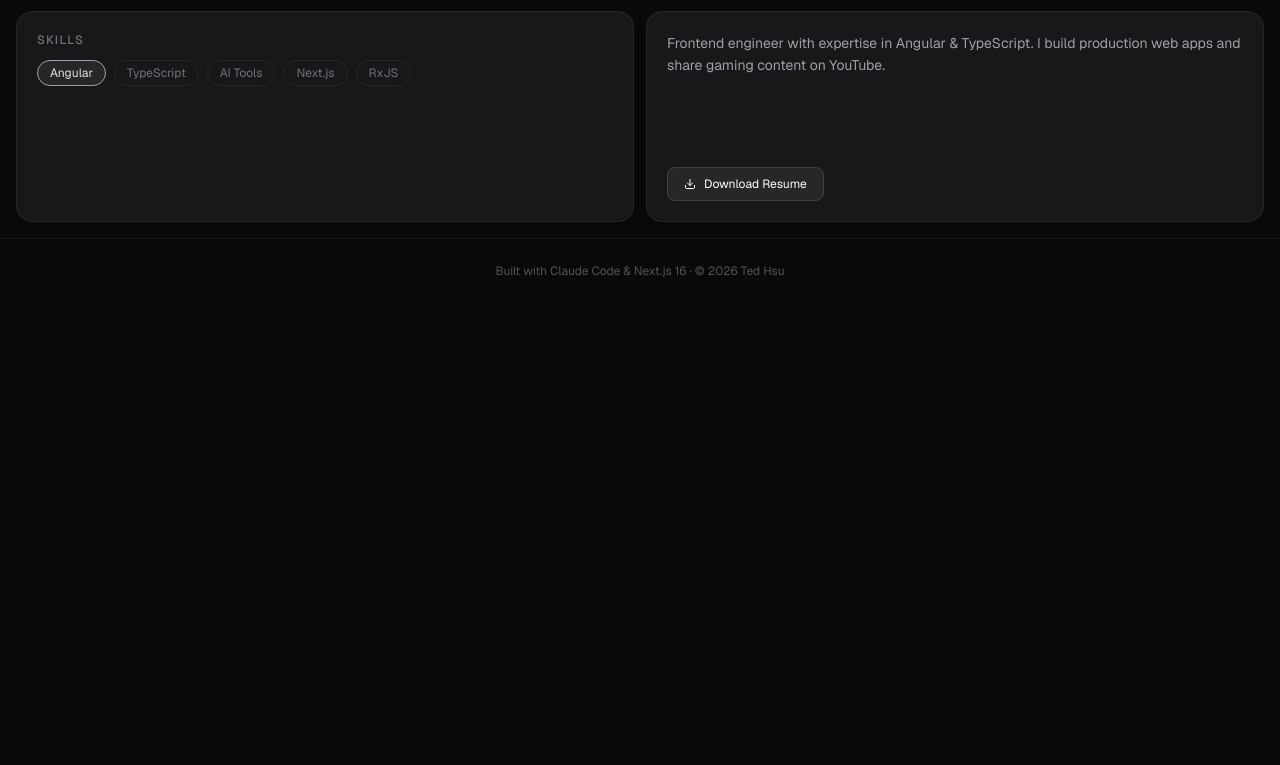
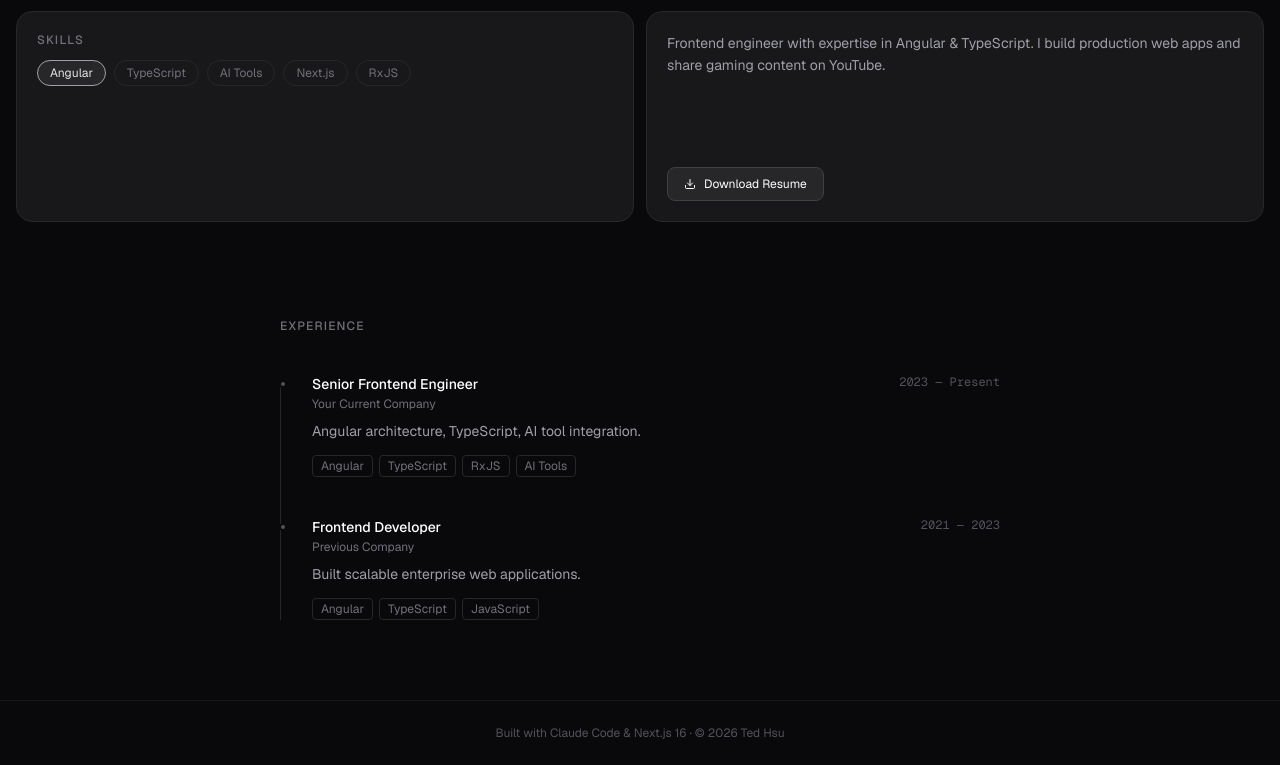
Before and after one commit to tedythsu/ted-hsu, a Next.js app: page / in a window 1280 px wide. Shown: the part 506-1271 px from the top of the page. Before the commit the page ends 809 px from the top, so only its background shows below. Built offline with nearby package versions, Linux system fonts and the light colour scheme.

Commit message:
feat: ResumeTimeline, Footer, PageTransition — all pages wrapped with fade+slide animation

```diff
--- a/app/page.tsx
+++ b/app/page.tsx
@@ -1,5 +1,12 @@
 import { BentoGrid } from '@/components/BentoGrid'
+import { ResumeTimeline } from '@/components/ResumeTimeline'
+import { PageTransition } from '@/components/PageTransition'
 
 export default function Home() {
-  return <BentoGrid />
+  return (
+    <PageTransition>
+      <BentoGrid />
+      <ResumeTimeline />
+    </PageTransition>
+  )
 }
--- a/app/projects/page.tsx
+++ b/app/projects/page.tsx
@@ -1,5 +1,10 @@
 import { ProjectFlip } from '@/components/ProjectFlip'
+import { PageTransition } from '@/components/PageTransition'
 
 export default function ProjectsPage() {
-  return <ProjectFlip />
+  return (
+    <PageTransition>
+      <ProjectFlip />
+    </PageTransition>
+  )
 }
--- a/app/youtube/page.tsx
+++ b/app/youtube/page.tsx
@@ -1,5 +1,10 @@
 import { YouTubeSpotlight } from '@/components/YouTubeSpotlight'
+import { PageTransition } from '@/components/PageTransition'
 
 export default function YouTubePage() {
-  return <YouTubeSpotlight />
+  return (
+    <PageTransition>
+      <YouTubeSpotlight />
+    </PageTransition>
+  )
 }
--- /dev/null
+++ b/components/PageTransition.tsx
@@ -0,0 +1,14 @@
+'use client'
+import { motion } from 'framer-motion'
+
+export function PageTransition({ children }: { children: React.ReactNode }) {
+  return (
+    <motion.div
+      initial={{ opacity: 0, y: 16 }}
+      animate={{ opacity: 1, y: 0 }}
+      transition={{ duration: 0.4, ease: [0.25, 0.46, 0.45, 0.94] }}
+    >
+      {children}
+    </motion.div>
+  )
+}
--- /dev/null
+++ b/components/ResumeTimeline.tsx
@@ -0,0 +1,53 @@
+const timeline = [
+  {
+    role: 'Senior Frontend Engineer',
+    company: 'Your Current Company',
+    period: '2023 — Present',
+    description: 'Angular architecture, TypeScript, AI tool integration.',
+    tags: ['Angular', 'TypeScript', 'RxJS', 'AI Tools'],
+  },
+  {
+    role: 'Frontend Developer',
+    company: 'Previous Company',
+    period: '2021 — 2023',
+    description: 'Built scalable enterprise web applications.',
+    tags: ['Angular', 'TypeScript', 'JavaScript'],
+  },
+]
+
+// Update timeline with your real work history
+
+export function ResumeTimeline() {
+  return (
+    <section className="max-w-3xl mx-auto px-6 py-20">
+      <p className="text-xs font-medium tracking-widest uppercase text-zinc-500 mb-10">
+        Experience
+      </p>
+      <div className="relative">
+        <div className="absolute left-0 top-2 bottom-0 w-px bg-zinc-800" />
+        <div className="space-y-10 pl-8">
+          {timeline.map((entry, i) => (
+            <div key={i} className="relative">
+              <div className="absolute -left-[33px] top-1.5 w-2 h-2 rounded-full bg-zinc-600 border-2 border-zinc-950" />
+              <div className="flex items-start justify-between gap-4 flex-wrap">
+                <div>
+                  <h3 className="text-white font-medium text-sm">{entry.role}</h3>
+                  <p className="text-zinc-500 text-xs mt-0.5">{entry.company}</p>
+                </div>
+                <span className="text-xs text-zinc-600 font-mono shrink-0">{entry.period}</span>
+              </div>
+              <p className="text-zinc-400 text-sm mt-2 leading-relaxed">{entry.description}</p>
+              <div className="flex flex-wrap gap-1.5 mt-3">
+                {entry.tags.map((tag) => (
+                  <span key={tag} className="text-xs text-zinc-500 border border-zinc-800 rounded px-2 py-0.5">
+                    {tag}
+                  </span>
+                ))}
+              </div>
+            </div>
+          ))}
+        </div>
+      </div>
+    </section>
+  )
+}
```
